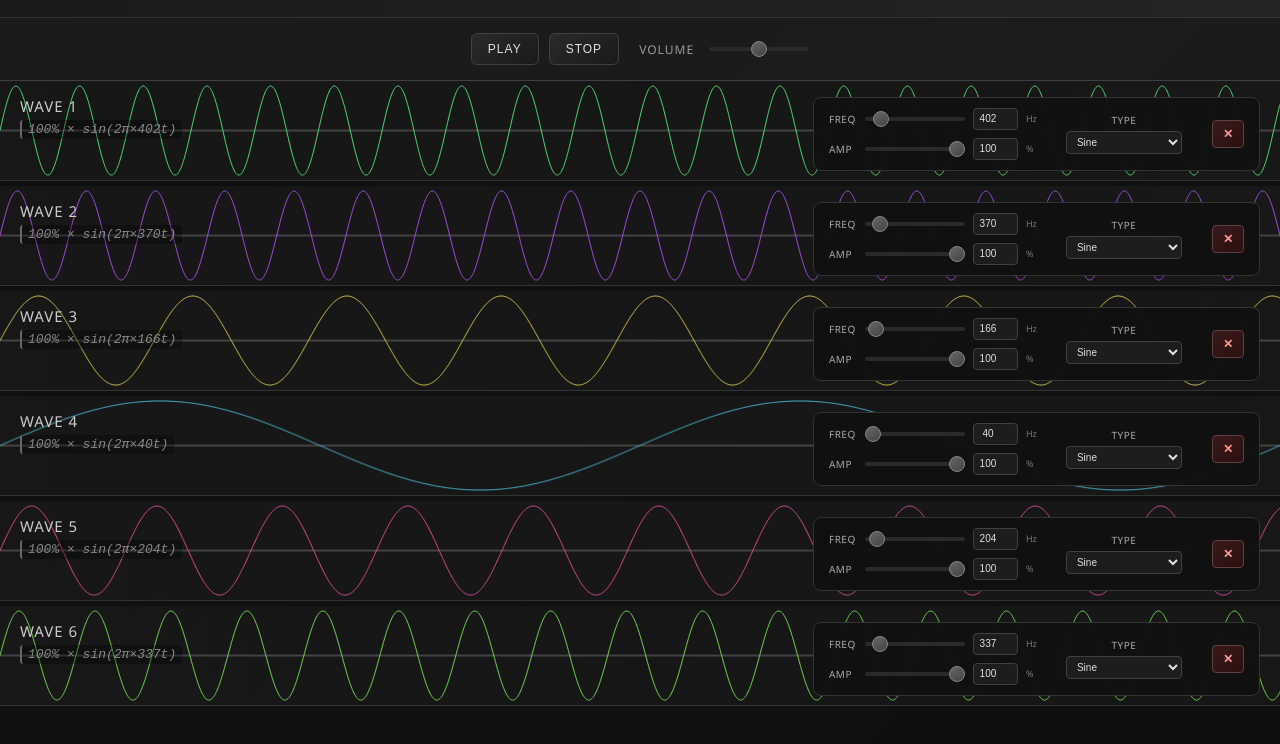
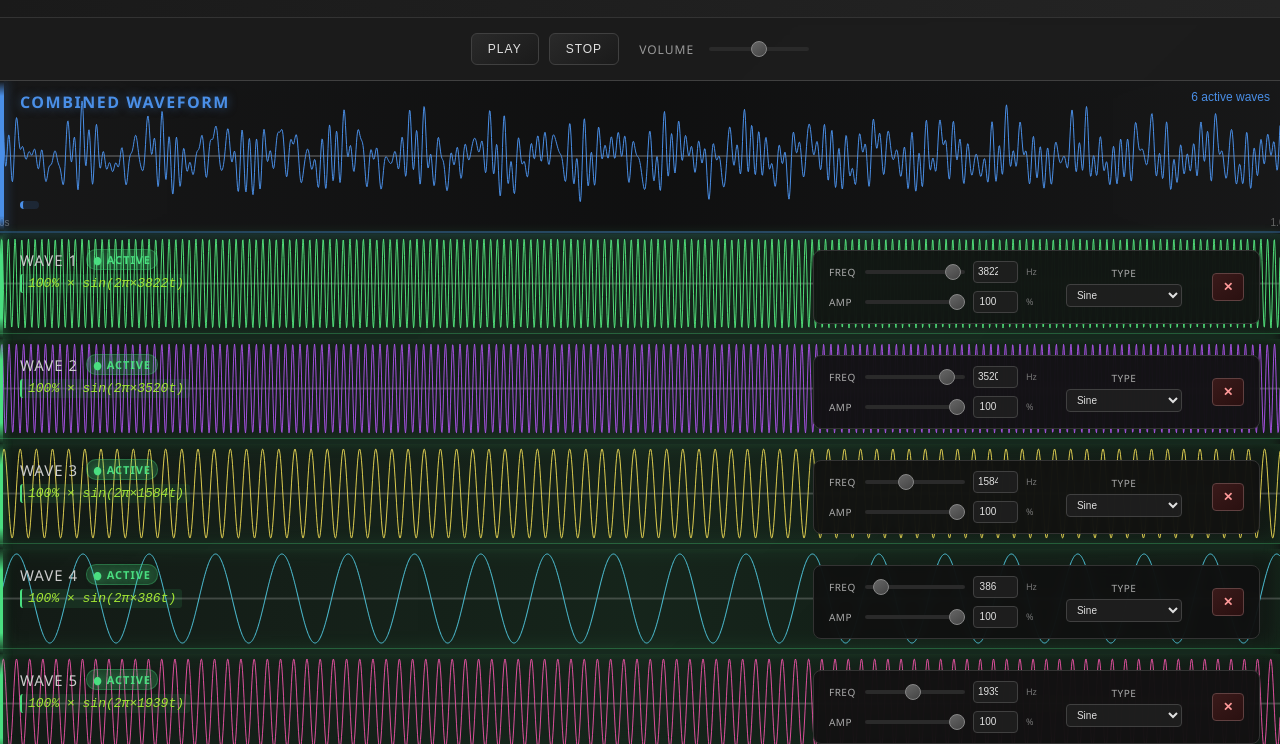
Before and after one commit to Keshav-Madhav/waves-to-sound, a plain HTML site: page index.html in a window 1280 px wide. Shown: the part 56-800 px from the top of the page. Drawn offline with Linux system fonts and the light colour scheme.

Commit message:
Added main wave visualizer to show sum of all waves

```diff
--- /dev/null
+++ b/classes/MainWave.js
@@ -0,0 +1,180 @@
+import { WaveVisualizer } from './WaveVisualizer.js';
+
+export class MainWave {
+  constructor(waveManager, containerId) {
+    this.waveManager = waveManager;
+    this.container = document.getElementById(containerId);
+    this.canvas = document.createElement('canvas');
+    this.canvas.id = 'main-wave-canvas';
+    this.canvas.className = 'main-wave-canvas';
+    this.context = this.canvas.getContext('2d');
+    this.color = '#4a8fe7';
+
+    this.visibleCycles = 1; // Number of complete cycles to show
+    this.baseFrequency = 20; // Base frequency for visualization (Hz)
+
+    this.createMainWaveElement();
+    this.setupEventListeners();
+    this.resize();
+  }
+
+  createMainWaveElement() {
+    const wrapper = document.createElement('div');
+    wrapper.className = 'main-wave-wrapper';
+
+    wrapper.innerHTML = `
+      <div class="main-wave-header">Combined Waveform</div>
+      <div class="wave-info">
+        <div id="main-wave-formula" class="wave-formula"></div>
+      </div>
+    `;
+
+    wrapper.appendChild(this.canvas);
+    this.container.insertBefore(wrapper, this.container.firstChild);
+  }
+
+  setupEventListeners() {
+    // Listen for wave toggles
+    document.addEventListener('waveToggled', () => {
+      this.draw();
+      this.updateFormulaDisplay();
+    });
+
+    // Listen for wave property changes
+    document.addEventListener('wavePropertyChanged', () => {
+      this.draw();
+      this.updateFormulaDisplay();
+    });
+
+    // Listen for window resize
+    window.addEventListener('resize', () => this.resize());
+    window.addEventListener('load', () => this.resize());
+  }
+
+  resize() {
+    const width = this.container.clientWidth;
+    const height = 150; // Fixed height for main wave
+
+    this.canvas.width = width;
+    this.canvas.height = height;
+    this.draw();
+  }
+
+  updateFormulaDisplay() {
+    const activeWaves = this.waveManager.waves.filter(wave => wave.isActive);
+    const formulaDisplay = document.getElementById('main-wave-formula');
+
+    if (!formulaDisplay) return;
+
+    if (activeWaves.length === 0) {
+      formulaDisplay.textContent = 'No active waves';
+      return;
+    }
+
+    // Create a simplified formula representation
+    const formulas = activeWaves.map(wave => {
+      return `${wave.amplitude}·${wave.waveType}(${wave.frequency.toFixed(0)}t)`;
+    });
+
+    formulaDisplay.textContent = formulas.join(' + ');
+  }
+
+  draw() {
+    if (!this.context) return;
+
+    const ctx = this.context;
+    const width = this.canvas.width;
+    const height = this.canvas.height;
+    const padding = 20; // Increased padding
+    const drawableHeight = height - 2 * padding;
+    const midY = height / 2;
+
+    ctx.clearRect(0, 0, width, height);
+
+    // Draw axis line
+    ctx.strokeStyle = '#ccc';
+    ctx.lineWidth = 0.5;
+    ctx.beginPath();
+    ctx.moveTo(0, midY);
+    ctx.lineTo(width, midY);
+    ctx.stroke();
+
+    // Get all active waves
+    const activeWaves = this.waveManager.waves.filter(wave => wave.isActive);
+
+    if (activeWaves.length === 0) {
+      ctx.fillStyle = '#999';
+      ctx.font = '14px Arial';
+      ctx.textAlign = 'center';
+      ctx.fillText('No active waves to combine', width / 2, midY);
+      return;
+    }
+
+    // Calculate the maximum possible amplitude for scaling
+    const maxPossibleAmplitude = activeWaves.reduce((sum, wave) => sum + Math.abs(wave.amplitude), 0);
+
+    // Draw combined waveform
+    const step = 0.5;
+    const points = Math.floor(width / step);
+    const duration = this.visibleCycles / this.baseFrequency; // Total time to visualize
+
+    ctx.beginPath();
+    ctx.strokeStyle = this.color;
+    ctx.lineWidth = 1;
+
+    // Find the maximum actual value for auto-scaling
+    let maxActualValue = 0;
+    const values = [];
+
+    // First pass: calculate all values and find maximum
+    for (let i = 0; i <= points; i++) {
+      const t = (i / points) * duration;
+      let combinedValue = 0;
+
+      activeWaves.forEach(wave => {
+        combinedValue += wave.getValueAtTime(t);
+      });
+
+      values.push(combinedValue);
+      maxActualValue = Math.max(maxActualValue, Math.abs(combinedValue));
+    }
+
+    // Adjust scaling based on actual values if they're smaller than max possible
+    const actualScalingFactor = maxActualValue > 0
+      ? (drawableHeight / 2) / maxActualValue
+      : 1;
+
+    // Second pass: draw the waveform
+    for (let i = 0; i <= points; i++) {
+      const x = i * step;
+      const y = midY - values[i] * actualScalingFactor;
+
+      if (i === 0) {
+        ctx.moveTo(x, y);
+      } else {
+        ctx.lineTo(x, y);
+      }
+    }
+
+    ctx.stroke();
+
+    // Add info about the active waves
+    ctx.fillStyle = this.color;
+    ctx.font = '12px Arial';
+    ctx.textAlign = 'right';
+    ctx.fillText(
+      `${activeWaves.length} active waves`,
+      width - 10,
+      20
+    );
+
+    // Add time markers
+    ctx.fillStyle = '#666';
+    ctx.font = '10px Arial';
+    ctx.textAlign = 'center';
+    for (let cycle = 0; cycle <= this.visibleCycles; cycle++) {
+      const xPos = (cycle / this.visibleCycles) * width;
+      ctx.fillText(`${cycle.toFixed(1)}s`, xPos, height - 5);
+    }
+  }
+}
--- a/classes/Wave.js
+++ b/classes/Wave.js
@@ -6,11 +6,12 @@ import { WaveFormulas } from './WaveFormulas.js';
 export class Wave {
   constructor(id) {
     this.id = id;
-    this.frequency = Math.ceil(400 * Math.random()) + 20
+    this.frequency = Math.floor(Math.random() * (4000 - 200 + 1) + 200);
     this.amplitude = 100;
     this.waveType = 'sine';
     this.formulaDisplay = '';
     this.formulaExecutable = null;
+    this.isActive = true; // New active state flag
 
     this.visualizer = new WaveVisualizer(this);
     this.audio = new WaveAudio(this); // Placeholder for future audio
@@ -29,7 +30,7 @@ export class Wave {
     wrapper.innerHTML = `
       <canvas id="wave-${this.id}-canvas" class="wave-canvas"></canvas>
       <div class="wave-info">
-        <div class="wave-label">Wave ${this.id}</div>
+        <div class="wave-label">Wave ${this.id} <span class="wave-status" id="wave-${this.id}-status"></span></div>
         <div class="wave-formula" id="wave-${this.id}-formula">${this.formulaDisplay}</div>
       </div>
     `;
@@ -39,13 +40,60 @@ export class Wave {
   }
 
   initialize() {
-    // Maintain backward compatibility with old resize method
     this.canvas = document.getElementById(`wave-${this.id}-canvas`);
     this.context = this.canvas?.getContext('2d');
+
+    // Add click handler for toggle functionality
+    if (this.canvas) {
+      this.canvas.addEventListener('click', () => {
+        this.toggleActive();
+      });
+
+      // Add cursor pointer to indicate clickability
+      this.canvas.style.cursor = 'pointer';
+    }
 
     // Initialize visualizer
     this.visualizer = new WaveVisualizer(this);
     this._updateFormulaDisplay();
+    this._updateActiveStatus();
+  }
+
+  toggleActive() {
+    this.isActive = !this.isActive;
+    this._updateActiveStatus();
+
+    // Dispatch custom event for external listeners
+    document.dispatchEvent(new CustomEvent('waveToggled', {
+      detail: {
+        id: this.id,
+        isActive: this.isActive
+      }
+    }));
+  }
+
+  setActive(active) {
+    this.isActive = active;
+    this._updateActiveStatus();
+  }
+
+  _updateActiveStatus() {
+    const statusElement = document.getElementById(`wave-${this.id}-status`);
+    const canvas = document.getElementById(`wave-${this.id}-canvas`);
+    const wrapper = document.querySelector(`.wave-wrapper[data-wave-id="${this.id}"]`);
+
+    if (statusElement) {
+      statusElement.textContent = this.isActive ? '● ACTIVE' : '○ inactive';
+      statusElement.className = `wave-status ${this.isActive ? 'active' : 'inactive'}`;
+    }
+
+    if (canvas) {
+      canvas.className = `wave-canvas ${this.isActive ? 'active' : ''}`;
+    }
+
+    if (wrapper) {
+      wrapper.className = `wave-wrapper ${this.isActive ? 'active' : ''}`;
+    }
   }
 
   _updateFormulas() {
@@ -74,16 +122,28 @@ export class Wave {
   setFrequency(value) {
     this.frequency = value;
     this._updateFormulas();
+    this._dispatchPropertyChange();
   }
 
   setAmplitude(value) {
     this.amplitude = value;
     this._updateFormulas();
+    this._dispatchPropertyChange();
   }
 
   setWaveType(type) {
     this.waveType = type;
     this._updateFormulas();
+    this._dispatchPropertyChange();
+  }
+
+  _dispatchPropertyChange() {
+    document.dispatchEvent(new CustomEvent('wavePropertyChanged', {
+      detail: {
+        id: this.id,
+        wave: this.getWaveData()
+      }
+    }));
   }
 
   getValueAtTime(t) {
@@ -96,6 +156,7 @@ export class Wave {
       frequency: this.frequency,
       amplitude: this.amplitude,
       type: this.waveType,
+      isActive: this.isActive,
       formulaDisplay: this.formulaDisplay,
       formulaExecutable: this.formulaExecutable.toString()
     };
--- a/classes/WaveManager.js
+++ b/classes/WaveManager.js
@@ -1,11 +1,15 @@
 import { Wave } from './Wave.js';
 import { resizeCanvas } from '../utils/resizeCanvas.js';
+import { MainWave } from './MainWave.js';
 
 export class WaveManager {
   constructor(containerId) {
     this.waveCounter = 0;
     this.waves = [];
     this.container = document.getElementById(containerId);
+
+    // Initialize main wave
+    this.mainWave = new MainWave(this, containerId);
 
     // Initialize with 6 waves
     for (let i = 0; i < 6; i++) this.addWave();
--- a/style.css
+++ b/style.css
@@ -160,6 +160,30 @@ body::before {
   letter-spacing: 1px;
   font-weight: 500;
   margin-bottom: 4px;
+  display: flex;
+  align-items: center;
+  gap: 8px;
+}
+
+.wave-status {
+  font-size: 11px;
+  font-weight: 600;
+  padding: 2px 6px;
+  border-radius: 10px;
+  transition: all 0.3s ease;
+}
+
+.wave-status.active {
+  color: #4ade80;
+  background: rgba(74, 222, 128, 0.2);
+  border: 1px solid rgba(74, 222, 128, 0.3);
+  text-shadow: 0 0 8px rgba(74, 222, 128, 0.5);
+}
+
+.wave-status.inactive {
+  color: #888;
+  background: rgba(136, 136, 136, 0.1);
+  border: 1px solid rgba(136, 136, 136, 0.2);
 }
 
 .wave-formula {
@@ -175,6 +199,7 @@ body::before {
   white-space: nowrap;
   overflow: hidden;
   text-overflow: ellipsis;
+  transition: all 0.3s ease;
 }
 
 .wave-controls {
@@ -308,6 +333,7 @@ body::before {
     rgba(24, 24, 24, 0.8) 50%,
     rgba(32, 32, 32, 0.5) 100%);
   transition: all 0.3s ease;
+  cursor: pointer;
 }
 
 .wave-canvas:hover {
@@ -316,6 +342,138 @@ body::before {
     rgba(32, 32, 32, 0.9) 50%,
     rgba(40, 40, 40, 0.6) 100%);
   box-shadow: inset 0 0 20px rgba(255, 255, 255, 0.05);
+}
+
+.wave-canvas.active {
+  background: linear-gradient(90deg,
+    rgba(74, 222, 128, 0.05) 0%,
+    rgba(74, 222, 128, 0.1) 50%,
+    rgba(74, 222, 128, 0.05) 100%);
+  border-bottom: 1px solid #4ade8050;
+  box-shadow:
+    inset 0 0 20px rgba(74, 222, 128, 0.1),
+    0 0 10px rgba(74, 222, 128, 0.2);
+}
+
+.wave-canvas.active:hover {
+  background: linear-gradient(90deg,
+    rgba(74, 222, 128, 0.15) 0%,
+    rgba(74, 222, 128, 0.25) 50%,
+    rgba(74, 222, 128, 0.15) 100%);
+  box-shadow:
+    inset 0 0 30px rgba(74, 222, 128, 0.15),
+    0 0 15px rgba(74, 222, 128, 0.3);
+}
+
+/* Main Wave Styles */
+.main-wave-wrapper {
+  position: relative;
+  background: linear-gradient(90deg,
+    rgba(74, 138, 231, 0.05) 0%,
+    rgba(74, 138, 231, 0.1) 50%,
+    rgba(74, 138, 231, 0.05) 100%);
+  border-bottom: 2px solid rgba(74, 138, 231, 0.3);
+  box-shadow:
+    inset 0 0 20px rgba(74, 138, 231, 0.1),
+    0 0 15px rgba(74, 138, 231, 0.2);
+  margin-bottom: 1px;
+}
+
+.main-wave-wrapper::before {
+  content: '';
+  position: absolute;
+  left: 0;
+  top: 0;
+  bottom: 0;
+  width: 4px;
+  background: linear-gradient(180deg,
+    transparent 0%,
+    #4a8fe7 10%,
+    #4a8fe7 90%,
+    transparent 100%);
+  z-index: 5;
+  box-shadow: 0 0 12px rgba(74, 143, 231, 0.6);
+}
+
+.main-wave-header {
+  position: absolute;
+  left: 20px;
+  top: 10px;
+  z-index: 10;
+  font-size: 16px;
+  color: #4a8fe7;
+  text-transform: uppercase;
+  letter-spacing: 1.5px;
+  font-weight: 600;
+  text-shadow: 0 0 10px rgba(74, 143, 231, 0.5);
+  pointer-events: none;
+}
+
+.main-wave-canvas {
+  height: 150px;
+  width: 100%;
+  background: linear-gradient(90deg,
+    rgba(24, 24, 24, 0.9) 0%,
+    rgba(16, 16, 16, 0.95) 50%,
+    rgba(24, 24, 24, 0.9) 100%);
+  transition: all 0.3s ease;
+  display: block;
+}
+
+.main-wave-canvas:hover {
+  background: linear-gradient(90deg,
+    rgba(74, 138, 231, 0.08) 0%,
+    rgba(74, 138, 231, 0.15) 50%,
+    rgba(74, 138, 231, 0.08) 100%);
+  box-shadow:
+    inset 0 0 30px rgba(74, 138, 231, 0.1),
+    0 0 20px rgba(74, 138, 231, 0.15);
+}
+
+.main-wave-wrapper .wave-info {
+  position: absolute;
+  top: 120px;
+  pointer-events: none;
+}
+
+.main-wave-wrapper .wave-formula {
+  background: rgba(74, 138, 231, 0.15);
+  border-left: 3px solid #4a8fe7;
+  color: #7dd3fc;
+  font-size: 12px;
+  font-weight: 500;
+  padding: 4px 8px;
+  border-radius: 4px;
+  max-width: 400px;
+  text-shadow: 0 0 8px rgba(74, 143, 231, 0.3);
+}
+
+/* Active wave wrapper styles */
+.wave-wrapper.active {
+  position: relative;
+}
+
+.wave-wrapper.active::before {
+  content: '';
+  position: absolute;
+  left: 0;
+  top: 0;
+  bottom: 0;
+  width: 3px;
+  background: linear-gradient(180deg,
+    transparent 0%,
+    #4ade80 20%,
+    #4ade80 80%,
+    transparent 100%);
+  z-index: 5;
+  box-shadow: 0 0 8px rgba(74, 222, 128, 0.5);
+}
+
+/* Enhanced formula display for active waves */
+.wave-wrapper.active .wave-formula {
+  border-left-color: #4ade80;
+  background: rgba(74, 222, 128, 0.1);
+  color: #a3e635;
 }
 
 .wave-canvas:last-child {
@@ -384,4 +542,10 @@ body::before {
   .remove-wave-btn {
     margin-left: 0;
   }
+
+  .wave-label {
+    flex-direction: column;
+    gap: 2px;
+    align-items: flex-start;
+  }
 }
```
